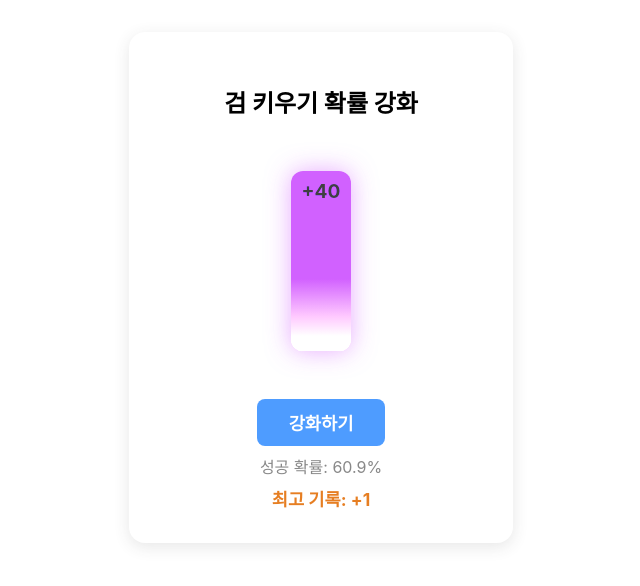
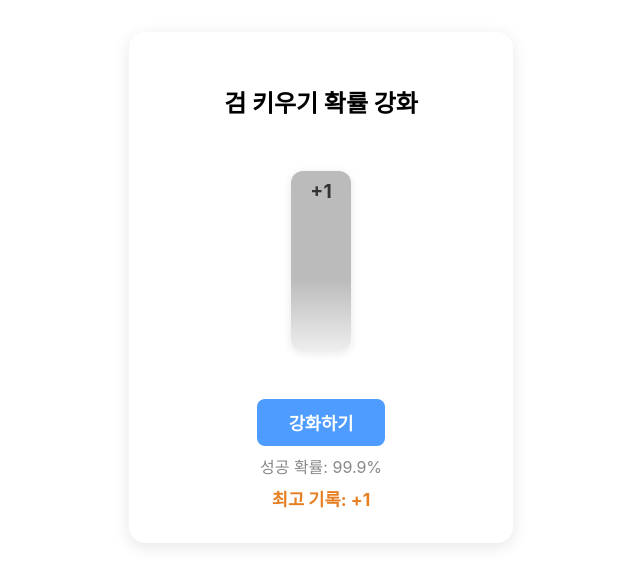
Before and after one commit to answer0424/react_playground, a React (Create React App) app: page /#/sword in a window 1280 px wide. Shown: the top 586 px of the page, without its empty margins (319-959 px from the left). Built offline with nearby package versions, Linux system fonts and the light colour scheme.

Commit message:
sword game

```diff
--- a/src/page/sword.jsx
+++ b/src/page/sword.jsx
@@ -17,7 +17,7 @@ function setMaxRecord(level) {
 }
 
 export default function SwordGame() {
-    const [level, setLevel] = useState(40);
+    const [level, setLevel] = useState(1);
     const [event, setEvent] = useState('');
     const [maxRecord, setMaxRecordState] = useState(getMaxRecord());
     const [successAnim, setSuccessAnim] = useState(false);
```
